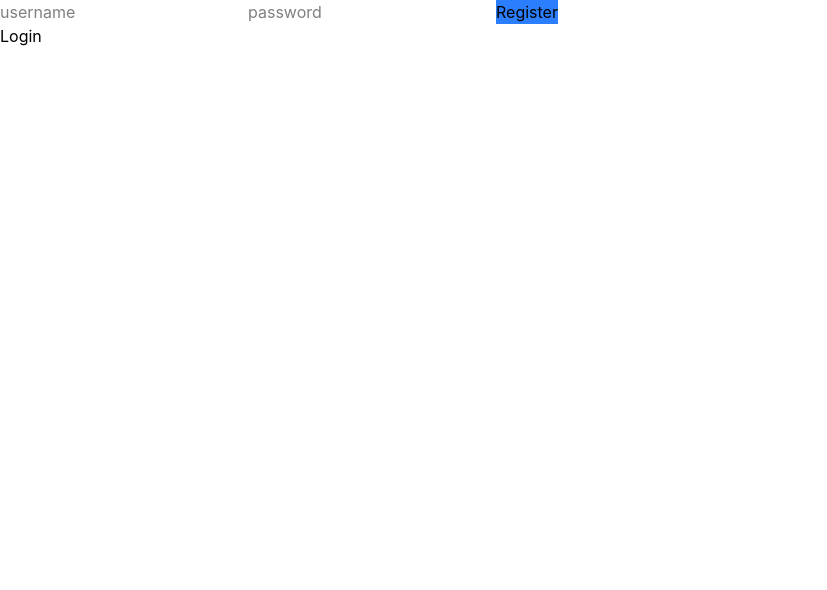
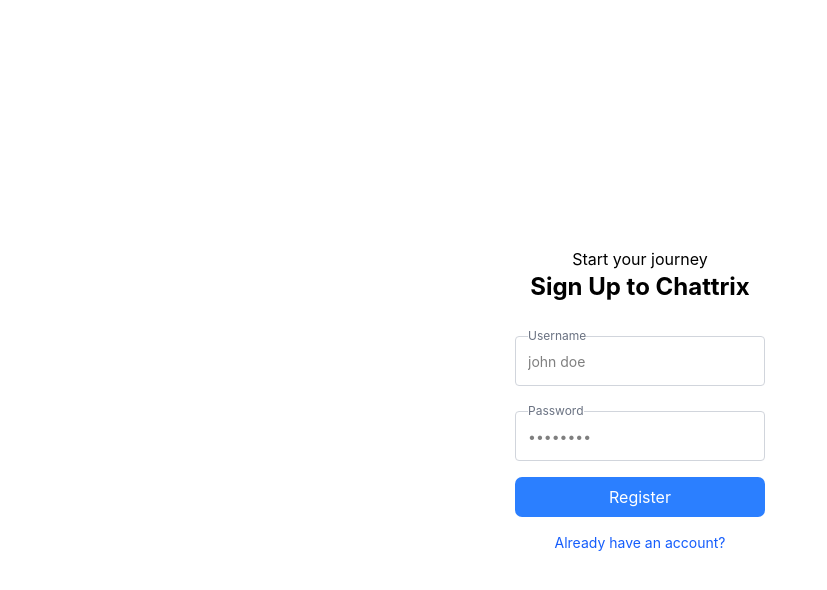
Before and after one commit to gabyel-dev/SocialMedia, a React (Vite) app in the folder client/: page / in a window 1280 px wide. Shown: the top 590 px of the page, without its empty margins (0-827 px from the left). Built offline with nearby package versions, Linux system fonts and the light colour scheme.

Commit message:
added a design for register page

```diff
--- a/client/src/pages/routes/Register.jsx
+++ b/client/src/pages/routes/Register.jsx
@@ -1,25 +1,23 @@
 import { useState } from "react";
 import axios from "axios";
-import { useNavigate } from "react-router-dom";
-import { Link } from "react-router-dom";
+import { useNavigate, Link } from "react-router-dom";
 
 export default function Register() {
     const navigate = useNavigate();
-    const [isRegistering, setIsRegistering] = useState(false)
+    const [isRegistering, setIsRegistering] = useState(false);
     const [registerData, setRegisterData] = useState({
         username: "",
         password: "",
-    })
+    });
 
-    const handleChange = async (e) => {
+    const handleChange = (e) => {
         const { name, value } = e.target;
-        setRegisterData({ ...registerData, [name]: value})
-    }
+        setRegisterData({ ...registerData, [name]: value });
+    };
 
     const handleRegister = async (e) => {
         e.preventDefault();
-
-        setIsRegistering(true)
+        setIsRegistering(true);
 
         try {
             const url = import.meta.env.VITE_URL;
@@ -28,40 +26,68 @@
                     "Content-Type": "application/json"
                 },
                 withCredentials: true,
-            })
+            });
 
-            if(res.status == 200) {
-                console.log('registration successful')
+            if (res.status === 200) {
+                console.log("registration successful");
             }
+            navigate("/login");
         } catch {
-            console.log("registration failed")
+            console.log("registration failed");
         } finally {
-            setIsRegistering(false)
+            setIsRegistering(false);
         }
-    }
+    };
 
     return (
-        <div>
-            <form onSubmit={handleRegister}>
-                <input  type="text"
-                        placeholder="username"
+        <div className="w-full h-screen flex flex-col justify-center items-center">
+            <div className="flex flex-col text-center mb-6">
+                <p>Start your journey</p>
+                <h1 className="text-2xl font-bold">Sign Up to Chattrix</h1>
+            </div>
+
+            <form
+                onSubmit={handleRegister}
+                className="w-[250px] min-w-[200px] max-w-[300px] flex flex-col gap-4"
+            >
+                <fieldset className="border border-gray-300 focus-within:border-blue-400  rounded px-3 pb-3 pt-1">
+                    <legend className="text-[12px] text-gray-500 ">Username</legend>
+                    <input
+                        type="text"
+                        name="username"
                         value={registerData.username}
                         onChange={handleChange}
-                        name="username"
+                        placeholder="john doe"
                         required
-                />
+                        className="w-full border-none focus:outline-none text-sm"
+                    />
+                </fieldset>
 
-                <input  type="password"
-                        placeholder="password"
+                <fieldset className="border border-gray-300 focus-within:border-blue-400 rounded px-3 pb-3 pt-1">
+                    <legend className="text-[12px] text-gray-500">Password</legend>
+                    <input
+                        type="password"
+                        name="password"
                         value={registerData.password}
                         onChange={handleChange}
-                        name="password"
+                        placeholder="••••••••"
                         required
-                />
-                <button type="submit" disabled={isRegistering} className={`${isRegistering ? "bg-gray-500" : "bg-blue-500"} `}> {isRegistering ? "Disabled" : "Register"}</button>
+                        className="w-full border-none focus:outline-none text-sm"
+                    />
+                </fieldset>
+
+                <button
+                    type="submit"
+                    disabled={isRegistering}
+                    className={`${isRegistering ? "bg-gray-500" : "bg-blue-500"} rounded-[7px] py-2 px-[32px] text-white`}
+                >
+                    {isRegistering ? "Registering..." : "Register"}
+                </button>
             </form>
 
-            <Link to={'/login'}>Login</Link>
+            <Link to="/login" className="mt-4 text-sm text-blue-600 hover:underline">
+                Already have an account?
+            </Link>
         </div>
-    )
+    );
 }
```
